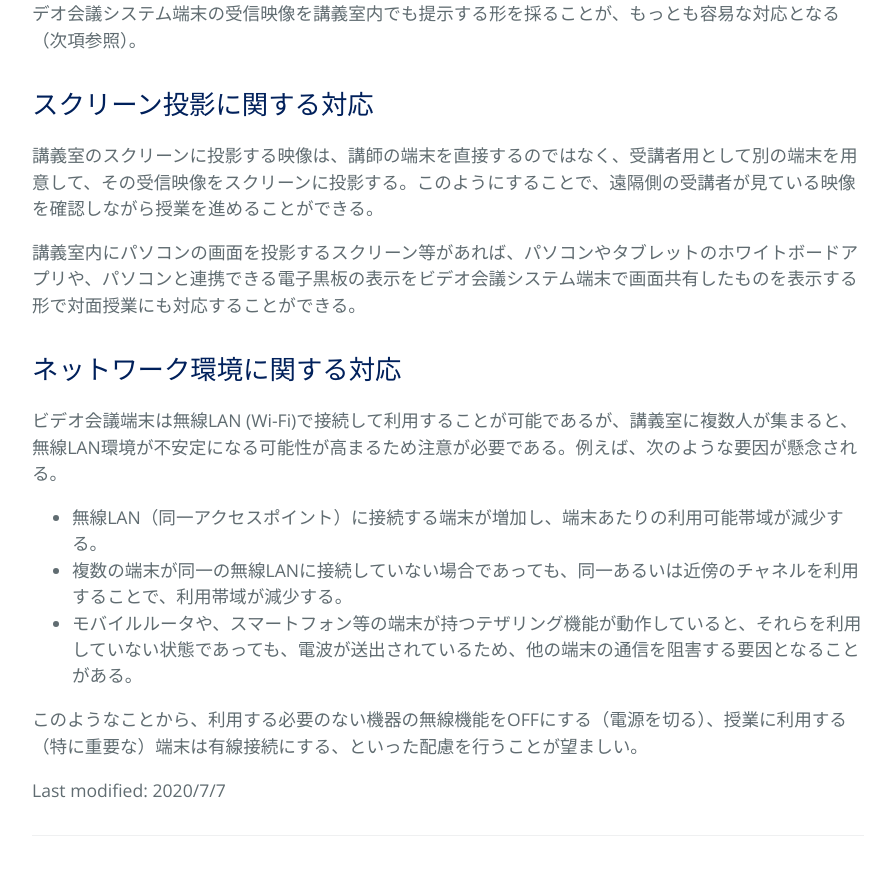
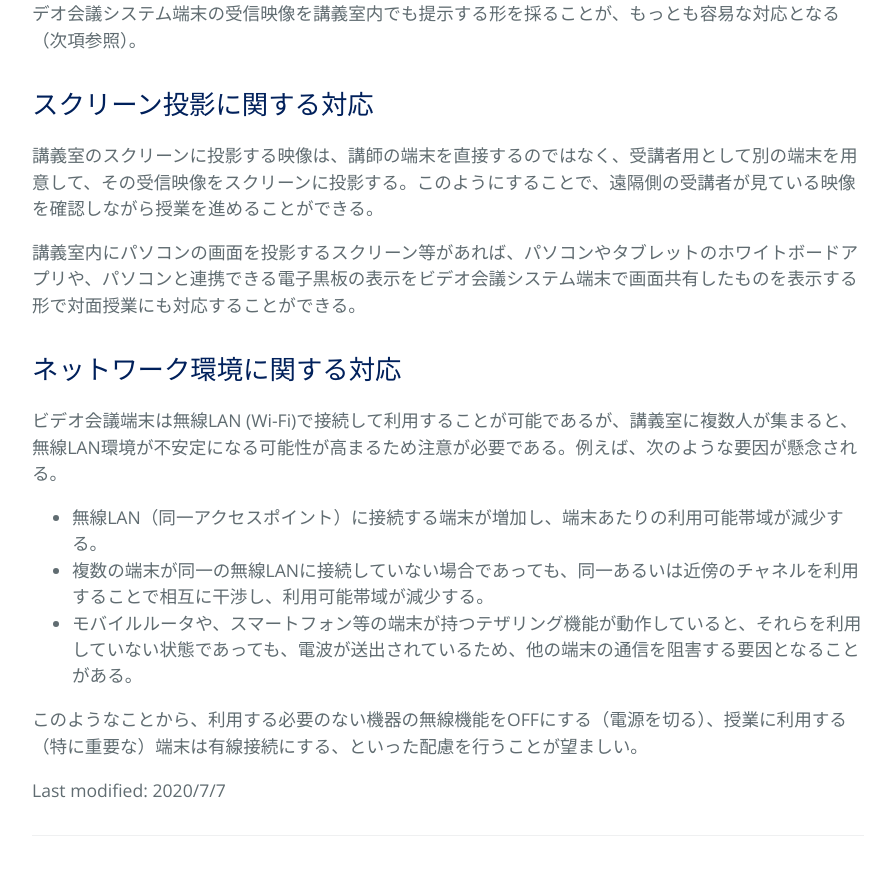
Before and after one commit to kyoto-u/online-edu, a Jekyll site: the page built from zoom-hybrid-use.md, in a window 1280 px wide and 900 px high, scrolled down 6557 px. Shown: the top 875 px of the window, without its empty margins (192-1083 px from the left). Built offline with Jekyll 4.4.1, drawn with Linux system fonts in a browser that asks for light colours.

Commit message:
Update zoom-hybrid-use.md

```diff
--- a/zoom-hybrid-use.md
+++ b/zoom-hybrid-use.md
@@ -158,7 +158,7 @@ title: 対面とオンラインの同時併用授業の実施方法と必要設
 ビデオ会議端末は無線LAN (Wi-Fi)で接続して利用することが可能であるが、講義室に複数人が集まると、無線LAN環境が不安定になる可能性が高まるため注意が必要である。例えば、次のような要因が懸念される。
 
 - 無線LAN（同一アクセスポイント）に接続する端末が増加し、端末あたりの利用可能帯域が減少する。
-- 複数の端末が同一の無線LANに接続していない場合であっても、同一あるいは近傍のチャネルを利用することで、利用帯域が減少する。
+- 複数の端末が同一の無線LANに接続していない場合であっても、同一あるいは近傍のチャネルを利用することで相互に干渉し、利用可能帯域が減少する。
 - モバイルルータや、スマートフォン等の端末が持つテザリング機能が動作していると、それらを利用していない状態であっても、電波が送出されているため、他の端末の通信を阻害する要因となることがある。
 
 このようなことから、利用する必要のない機器の無線機能をOFFにする（電源を切る）、授業に利用する（特に重要な）端末は有線接続にする、といった配慮を行うことが望ましい。
```
